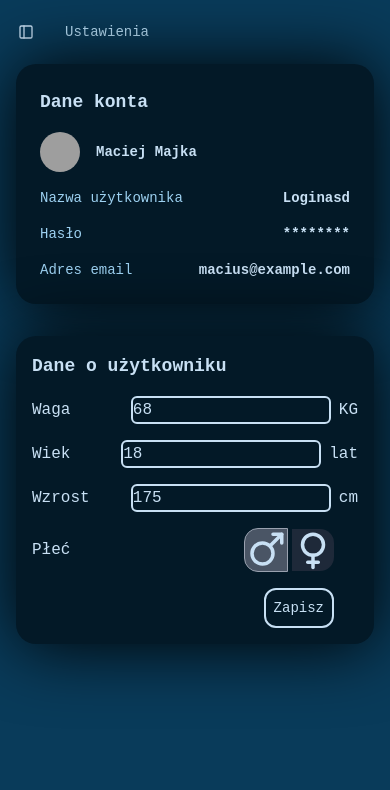
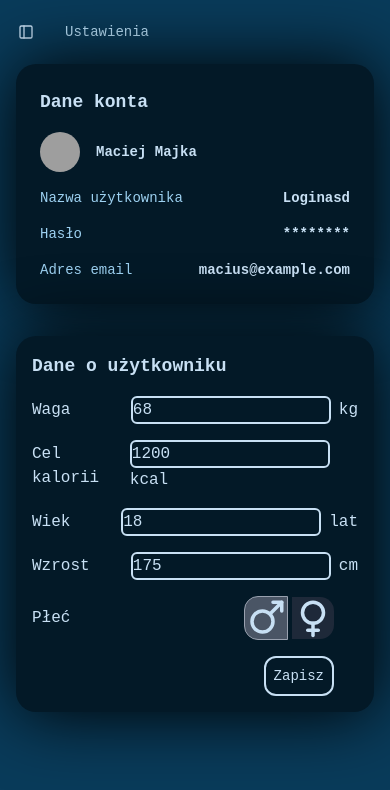
Before and after one commit to takitamMAJECZKA/swimply-frontend, a React (Vite) app: page /settings in a window 390 px wide. Shown: the top 790 px of the page. Built offline with nearby package versions, Linux system fonts and the light colour scheme; grey boxes are pictures that could not be loaded.

Commit message:
fixed login page, its focusable now on phones

```diff
--- /dev/null
+++ b/src/CaloriesCalculate.js
@@ -0,0 +1,13 @@
+export function getCalories(paceInSeconds, weightKg, paceInSeconds, durationHours) {
+    // Updated pace-MET range
+    const slowestPace = 180, slowestMET = 3;  // 3:00 per 100m ~ 3 METs
+    const fastestPace = 60, fastestMET = 12;  // 1:00 per 100m ~ 12 METs
+
+    // Ensure pace stays within bounds
+    if (paceInSeconds >= slowestPace) return slowestMET;
+    if (paceInSeconds <= fastestPace) return fastestMET;
+
+    // Adjusted formula for a smoother transition (logarithmic scaling)
+    let MET = slowestMET + (fastestMET - slowestMET) * Math.pow((slowestPace - paceInSeconds) / (slowestPace - fastestPace), 1.2);
+    return MET * weightKg * durationHours;
+}
--- a/src/components/AccountData.jsx
+++ b/src/components/AccountData.jsx
@@ -10,7 +10,7 @@ export default function AccountInfo() {
     const [age, setAge] = useState(18)
     const [height, setHeight] = useState(175)
     const [isMale, setIsMale] = useState(true)
-
+    const [caloriesGoal, setCaloriesGoal] = useState(1200);
 
     function handleWeightChange(e) {
         setWeight(e.target.value)
@@ -42,13 +42,22 @@ export default function AccountInfo() {
         setIsMale(is)
     }
 
+
+    function handleCaloriesGoalChange(e) {
+        setCaloriesGoal(e.target.value)
+    }
+
     return (
         <div className="grid grid-cols-1 mt-4">
             <div className="p-4 rounded-xl fancy-shadow bg-(--dominant) grid grid-cols-1 gap-4">
                 <h2 className="text-lg font-semibold text-(--light-aqua)">Dane o użytkowniku</h2>
                 <div className="flex items-center justify-between">
                     <label htmlFor="weight"><h3>Waga</h3></label>
-                    <label><input id="weight" type="number" min='20' max='200' onChange={(e) => handleWeightChange(e)} value={weight} className="border-[2px] border-(--light-aqua) rounded-[6px] mr-2 w-[200px]" />KG</label>
+                    <label><input id="weight" type="number" min='20' max='200' onChange={(e) => handleWeightChange(e)} value={weight} className="border-[2px] border-(--light-aqua) rounded-[6px] mr-2 w-[200px]" />kg</label>
+                </div>
+                <div className="flex items-center justify-between">
+                    <label htmlFor="caloriesGoal"><h3>Cel kalorii</h3></label>
+                    <label><input id="caloriesGoal" type="number" min='0' onChange={(e) => handleCaloriesGoalChange(e)} value={caloriesGoal} className="border-[2px] border-(--light-aqua) rounded-[6px] mr-2 w-[200px]" />kcal</label>
                 </div>
                 <div className="flex items-center justify-between">
                     <label htmlFor="age"><h3>Wiek</h3></label>
--- a/src/components/LoginForm.jsx
+++ b/src/components/LoginForm.jsx
@@ -2,35 +2,34 @@ import { useState } from "react"
 
 
 export default function LoginForm(){
-
     let [returnLogin, setReturnLogin] = useState(true)
 
 
     if (returnLogin){
         return(
             <div id="loginFormContainer" className="fancy-shadow">
-                <form>
+                <form onSubmit={(e)=>e.preventDefault()}>
                     <h2 id="loginHeader">ZALOGUJ</h2>
-                    <label>Nazwa użytkownika: <input type="text" id="username"/></label>
+                    <label>Nazwa użytkownika: <input type="text" id="username" autoFocus/></label>
                     <label>Hasło: <input type="password" id="password"/></label>
                     <p id="loginError">Nie prawidłowe hasło lub nazwa użytkownika.</p>
                     <p>Nie masz jeszcze konta? <span id="changeToRegister" onClick={()=>{setReturnLogin(false)}}>Zarejestruj się.</span></p>
+                    <button id="loginBtn" onClick={()=>console.log('click')}>Zaloguj</button>
                 </form>
-                <button id="loginBtn">Zaloguj</button>
             </div>
         )
     }else{
         return(
             <div id="registerFormContainer" className="fancy-shadow">
-                <form>
+                <form onSubmit={(e)=>e.preventDefault()}>
                     <h2 id="registerHeader">ZAREJESTRUJ</h2>
                     <label>Nazwa użytkownika: <input type="text" id="username"/></label>
                     <label>Hasło: <input type="password" id="password"/></label>
                     <label>E-mail: <input type="email" id="email"/></label>
                     <p id="registerError">Konto z tą nazwą użytkownika lub e-mailem już istnieje.</p>
                     <p>Masz już konto? <span id="changeToLogin" onClick={()=>{setReturnLogin(true)}}>Zaloguj się.</span></p>
+                    <button id="registerBtn" onClick={()=>console.log('click')}>Zarejestruj</button>
                 </form>
-                <button id="registerBtn">Zarejestruj</button>
             </div>
         )
     }
```
